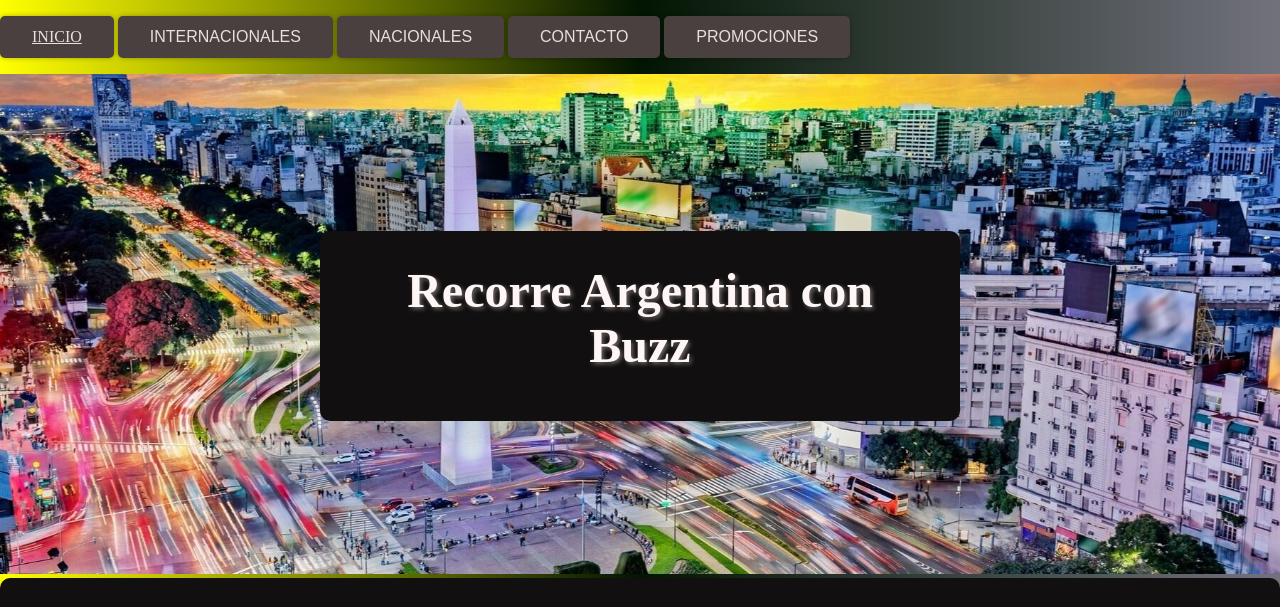
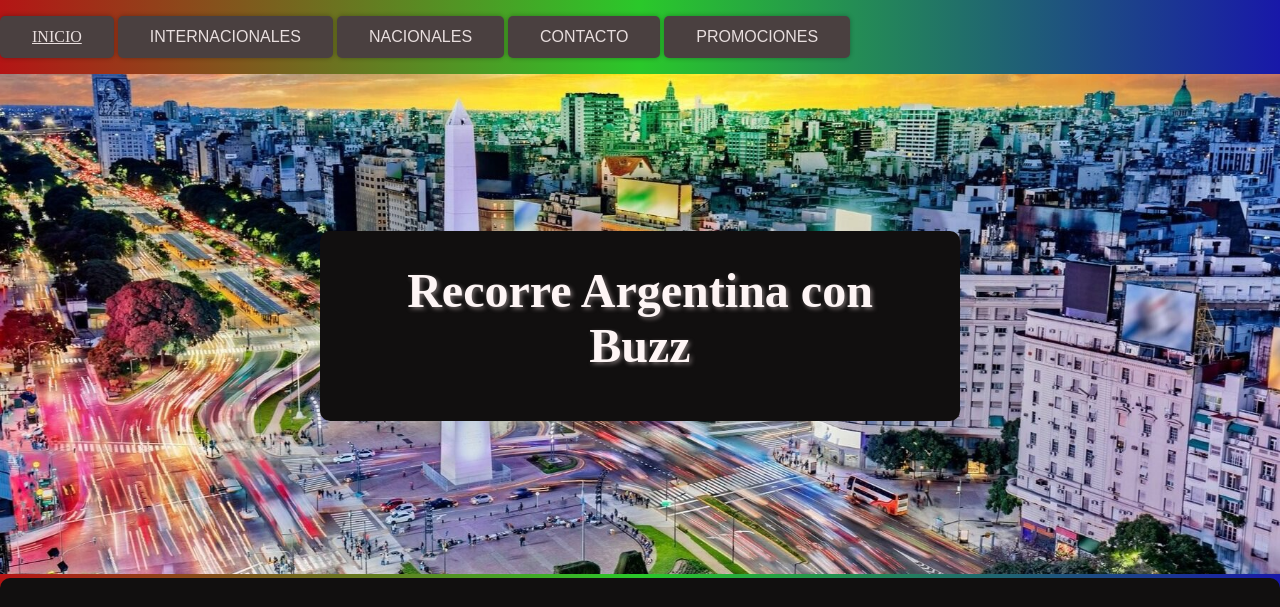
Before and after one commit to Dekfran1981/Agencia-buzz, a website: page nacionales.html in a window 1280 px wide. Shown: the top 607 px of the page. Drawn offline with Linux system fonts and the light colour scheme.

Commit message:
tercera preentrega

```diff
--- a/css/main.css
+++ b/css/main.css
@@ -5,8 +5,8 @@
 }
 
 body {
-  background-color: #110f0f;
-  background-image: linear-gradient(to left,rgb(114, 114, 125),rgb(2, 21, 2),yellow);
+  background-color: #10110f;
+  background-image: linear-gradient(to left,rgb(24, 24, 169),rgb(42, 200, 42),rgb(180, 21, 21));
 }
 
 .btn {
--- a/scss/partials/_reset.scss
+++ b/scss/partials/_reset.scss
@@ -3,3 +3,8 @@
     padding: 0;
     box-sizing: border-box;
   }
+
+body {
+  background-color: #110f0f;
+  background-image: linear-gradient(to left,rgb(210, 224, 53),rgb(30, 225, 85),rgb(17, 17, 16));
+}
```
Also changed, not shown: scss/styles.css.
